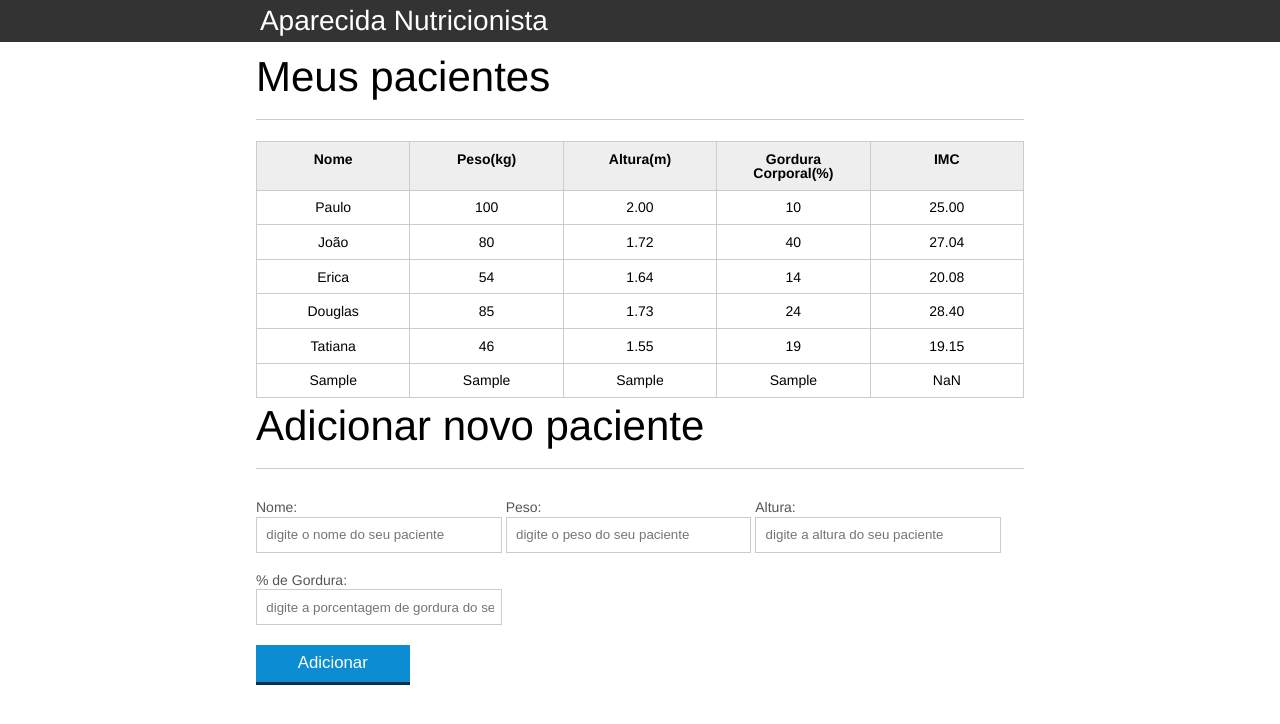
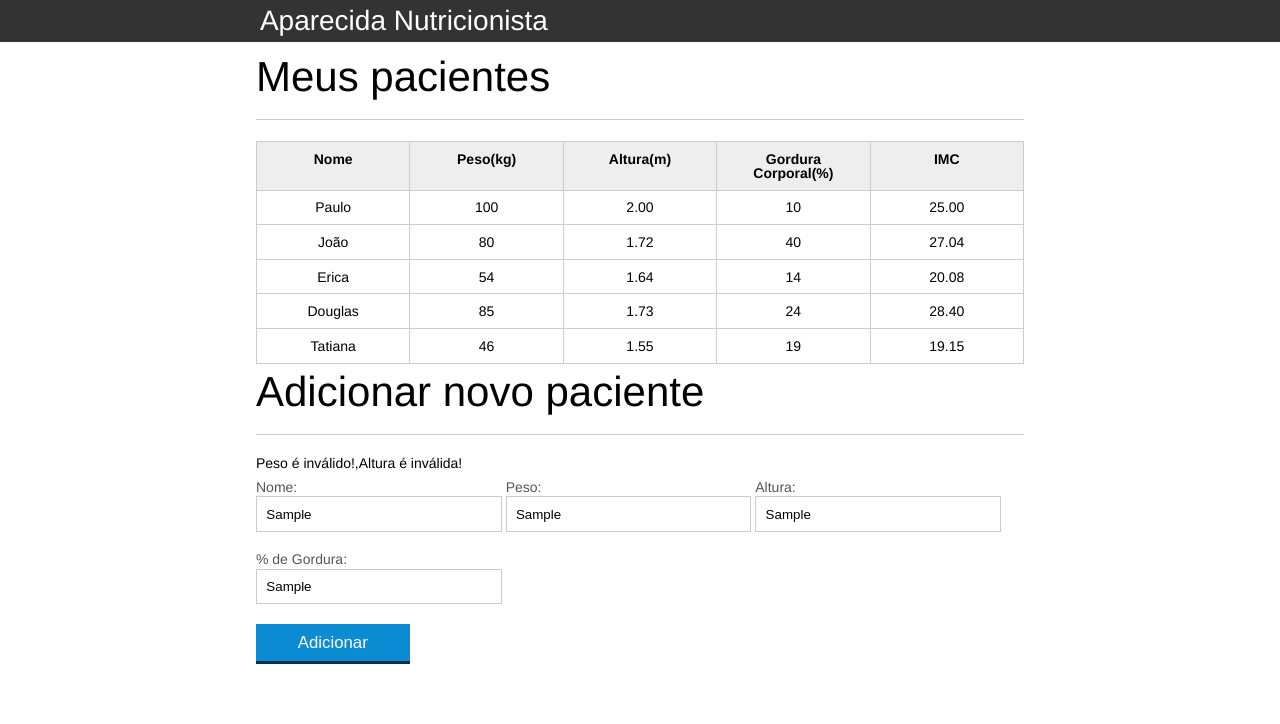
Before and after one commit to uzielmenezes/desafio-javascript, a plain HTML site: page index.html in a window 1280 px wide. Both pictures are taken after typing "Sample", "Sample", "Sample", "Sample" into the empty fields and a click on the button "Adicionar". Drawn offline with Linux system fonts and the light colour scheme.

Commit message:
Validando os pacientes a serem adicionados na tabela, alteradnoos arquivos java e adicionando um span antes do form, no index

```diff
--- a/index.html
+++ b/index.html
@@ -72,6 +72,7 @@
 
 			<section class="container">
 			    <h2 id="titulo-form">Adicionar novo paciente</h2>
+			    <span id="mensagem-erro"></span>
 			    <form id="form-adiciona">
 			        <div class="grupo">
 			            <label for="nome">Nome:</label>
--- a/js/calcula-imc.js
+++ b/js/calcula-imc.js
@@ -17,17 +17,17 @@ for(var i = 0; i < pacienteTotal.length; i++) {  // função for para calcular o
 
 	var infoImc = paciente.querySelector(".info-imc"); // buscando a classe do imc do primeiro paciente e gerando sua variável
 
-	var pesoValido = true; // iniciação da variável de peso válido para o if
+	var pesoValido = validaPeso(peso); // iniciação da variável de peso válido para o if
 
-	var alturaValida = true; // mesmo para altura
+	var alturaValida = validaAltura(altura); // mesmo para altura
 
-	if(peso <= 0 || peso >= 1000){ // condição if para pesos menores ou iguais a 0 ou maiores ou iguais a 1000, informando caso seja inválido
+	if(!pesoValido){ // condição if para pesos menores ou iguais a 0 ou maiores ou iguais a 1000, informando caso seja inválido
 		pesoValido = false;
 		infoImc.textContent = "Peso inválido!";
 		paciente.classList.add("paciente-invalido"); // adicionando uma classe no java para ser alterado no css, caso peso seja inválido
 	}
 
-	if(altura <= 0 || altura >= 3.00){ // mesmo da condição acima, informando caso altura seja inválida
+	if(!alturaValida){ // mesmo da condição acima, informando caso altura seja inválida
 		alturaValida = false;
 		infoImc.textContent = "Altura Inválida!";
 		paciente.classList.add("paciente-invalido"); // adicionando uma classe no java para ser alterado no css, caso altura seja inválida
@@ -40,6 +40,22 @@ for(var i = 0; i < pacienteTotal.length; i++) {  // função for para calcular o
 
 }
 
+function validaPeso(peso) {
+	if(peso >= 0 && peso < 1000) {
+		return true;
+	} else {
+		return false;
+	}
+}
+
+function validaAltura(altura) {
+	if(altura >= 0 && altura <= 3.0) {
+		return true;
+	}else {
+		return false;
+	}
+}
+
 function calculaImc(peso,altura){
 	var imc = 0;
 	imc = peso / (altura * altura);
--- a/js/form.js
+++ b/js/form.js
@@ -8,6 +8,14 @@ botaoAdicionar.addEventListener("click", function(event){ // funcão anônima pa
 
 	//  cria a tr e a td do paciente
 	var pacienteTr = montaTr(paciente);
+
+	var erro = validaPaciente(paciente);
+
+	if (erro.length > 0) {
+		var mensagemErro = document.querySelector("#mensagem-erro");
+		mensagemErro.textContent = erro;
+		return;
+	}
 
 	// adicionando o paciente na tabela
 	var tabela = document.querySelector("#tabela-pacientes"); // buscando o tbody
@@ -49,3 +57,13 @@ function montaTd(dado, classe){
 	td.classList.add(classe);
 	return td;
 }
+
+function validaPaciente(paciente) {
+
+	var erros = [];
+
+	if(!validaPeso(paciente.peso)) erros.push("Peso é inválido!");
+	if(!validaAltura(paciente.altura)) erros.push("Altura é inválida!");
+
+	return erros;
+}
```
